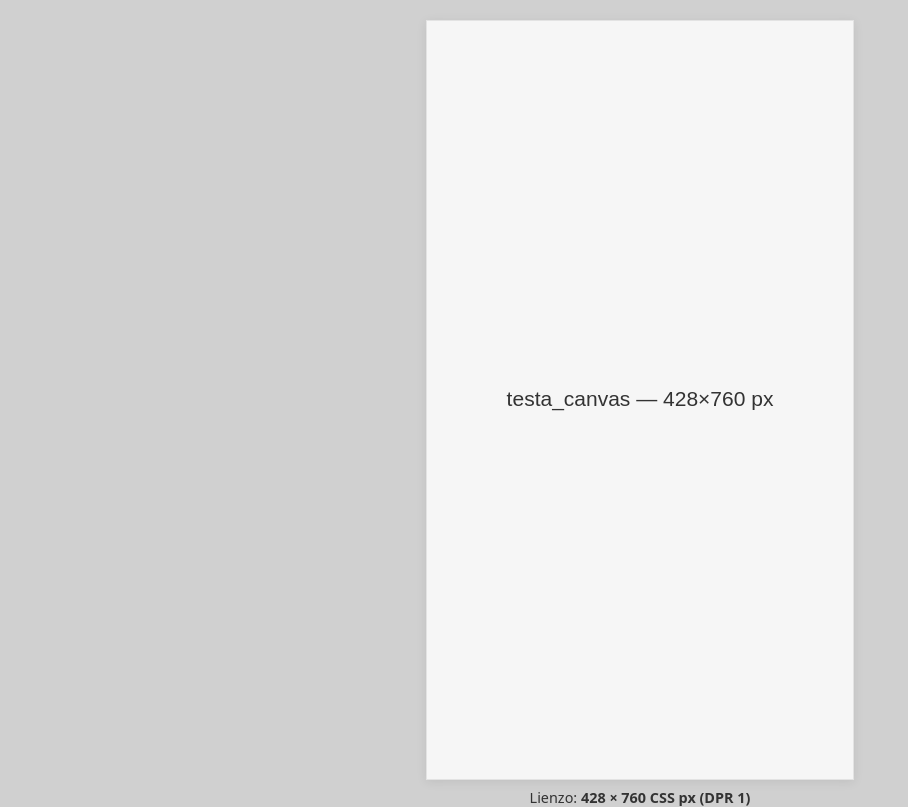
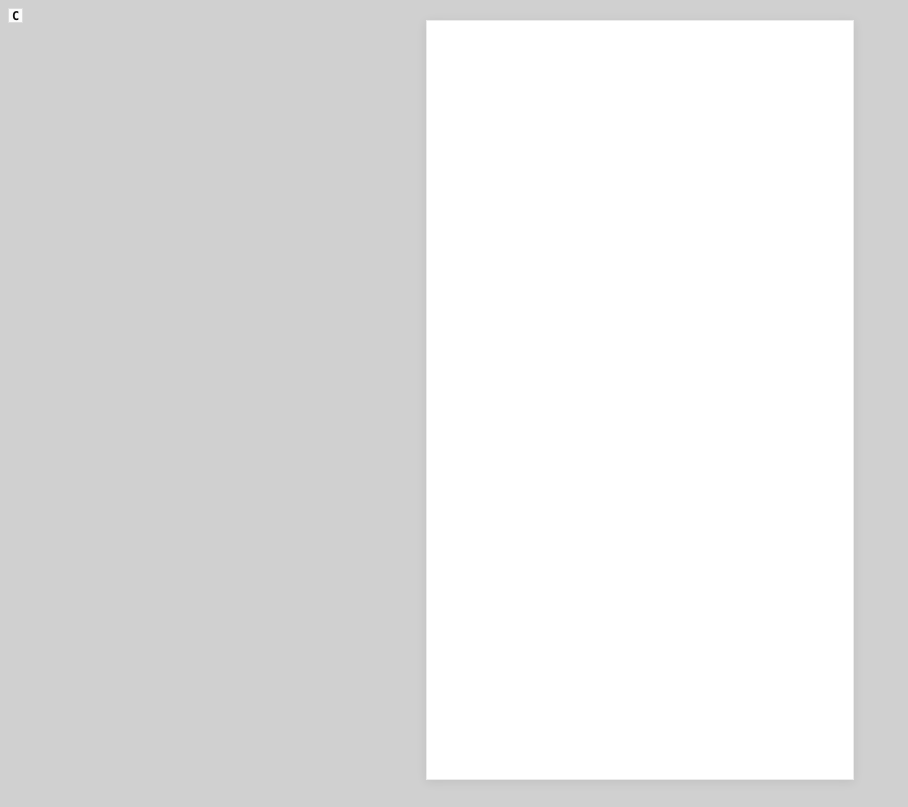
Before and after one commit to TestaChile/CanvaTesta, a plain HTML site: page index.html in a window 1280 px wide. Shown: the whole page, without its empty margins (0-908 px from the left). Drawn offline with Linux system fonts and the light colour scheme.

Commit message:
Update index.html

```diff
--- a/index.html
+++ b/index.html
@@ -51,16 +51,41 @@
       font-size: 0.9rem;
     }
 
+    /* Toggle pequeño en la esquina superior izquierda */
+    #colorToggle {
+      position: fixed;
+      top: 8px;
+      left: 8px;
+      width: 15px;
+      height: 15px;
+      padding: 0;
+      margin: 0;
+      display: inline-flex;
+      align-items: center;
+      justify-content: center;
+      font-family: Consolas, monospace;
+      font-weight: 700;
+      font-size: 12px; /* ajuste para que la letra quede centrada en 15x15 */
+      line-height: 1;
+      border: 1px solid rgba(0,0,0,0.12);
+      background: rgba(255,255,255,0.9);
+      color: #111;
+      cursor: pointer;
+      user-select: none;
+      -webkit-tap-highlight-color: transparent;
+    }
+
     @media (prefers-reduced-motion: reduce) {
       .stage { transition: none; }
     }
   </style>
 </head>
 <body>
+  <button id="colorToggle" aria-pressed="false" title="Cambiar color del lienzo">C</button>
   <div class="stage">
     <div class="canvas-wrap" id="canvasWrap">
       <canvas id="testa_canvas" aria-label="Lienzo testa_canvas">Tu navegador no soporta canvas.</canvas>
-      <div class="fallback">Lienzo: <strong id="sizeLabel">--</strong></div>
+      <!-- fallback eliminado: no se muestra el tamaño -->
     </div>
   </div>
 
@@ -71,10 +96,14 @@
       // Si quieres landscape (16:9), cambia ratio = 16/9.
       const ratio = 9 / 16; // ancho / alto
 
-      const canvas = document.getElementById('testa_canvas');
-      const wrap = document.getElementById('canvasWrap');
-      const sizeLabel = document.getElementById('sizeLabel');
-      const dpr = Math.max(1, window.devicePixelRatio || 1);
+  const canvas = document.getElementById('testa_canvas');
+  const wrap = document.getElementById('canvasWrap');
+  const toggle = document.getElementById('colorToggle');
+  const dpr = Math.max(1, window.devicePixelRatio || 1);
+
+  // Colores entre los que alterna el toggle (puedes cambiarlos)
+  const colors = ['#ffffff', '#e6f7ff']; // blanco y azul muy claro
+  let currentColorIndex = 0;
 
       function resizeCanvasToFit() {
         // Espacio disponible en viewport (con pequeño padding, 95% para evitar tocar bordes)
@@ -110,23 +139,18 @@
           ctx.setTransform(dpr, 0, 0, dpr, 0, 0);
           // Dibujar un ejemplo (puedes eliminar o modificar): marco sutil y texto de ejemplo
           ctx.clearRect(0, 0, width, height);
-          ctx.fillStyle = '#f6f6f6';
+          // Usar el color seleccionado para el fondo del canvas
+          ctx.fillStyle = colors[currentColorIndex] || '#ffffff';
           ctx.fillRect(0, 0, width, height);
 
-          // Dibujar una guía: un rectángulo dentro del lienzo
+          // Dibujar una guía: un rectángulo sutil dentro del lienzo
           ctx.strokeStyle = 'rgba(0,0,0,0.08)';
           ctx.lineWidth = 1;
           ctx.strokeRect(0.5, 0.5, width-1, height-1);
-
-          // Texto centrado que indica tamaño
-          ctx.fillStyle = '#333';
-          ctx.font = Math.max(12, Math.floor(Math.min(width, height) * 0.05)) + 'px sans-serif';
-          ctx.textAlign = 'center';
-          ctx.textBaseline = 'middle';
-          ctx.fillText('testa_canvas — ' + width + '×' + height + ' px', width / 2, height / 2);
         }
 
-        sizeLabel.textContent = width + ' × ' + height + ' CSS px (DPR ' + dpr + ')';
+        // actualizar background CSS (por si el navegador no pinta inmediatamente)
+        canvas.style.background = colors[currentColorIndex];
       }
 
       // Debounce resize to avoid demasiadas repintadas
@@ -144,6 +168,25 @@
 
       // Inicializar
       resizeCanvasToFit();
+      // Toggle: alterna el color del lienzo
+      function toggleCanvasColor() {
+        currentColorIndex = (currentColorIndex + 1) % colors.length;
+        // aplicar css y redibujar
+        canvas.style.background = colors[currentColorIndex];
+        resizeCanvasToFit();
+        if (toggle) toggle.setAttribute('aria-pressed', currentColorIndex ? 'true' : 'false');
+      }
+
+      if (toggle) {
+        toggle.addEventListener('click', toggleCanvasColor);
+        // permitir activar con tecla Enter/Space por accesibilidad
+        toggle.addEventListener('keydown', (e) => {
+          if (e.key === 'Enter' || e.key === ' ') {
+            e.preventDefault();
+            toggleCanvasColor();
+          }
+        });
+      }
 
       // Exponer función en window para posibles pruebas manuales
       window.responsiveTestaCanvas = resizeCanvasToFit;
```
